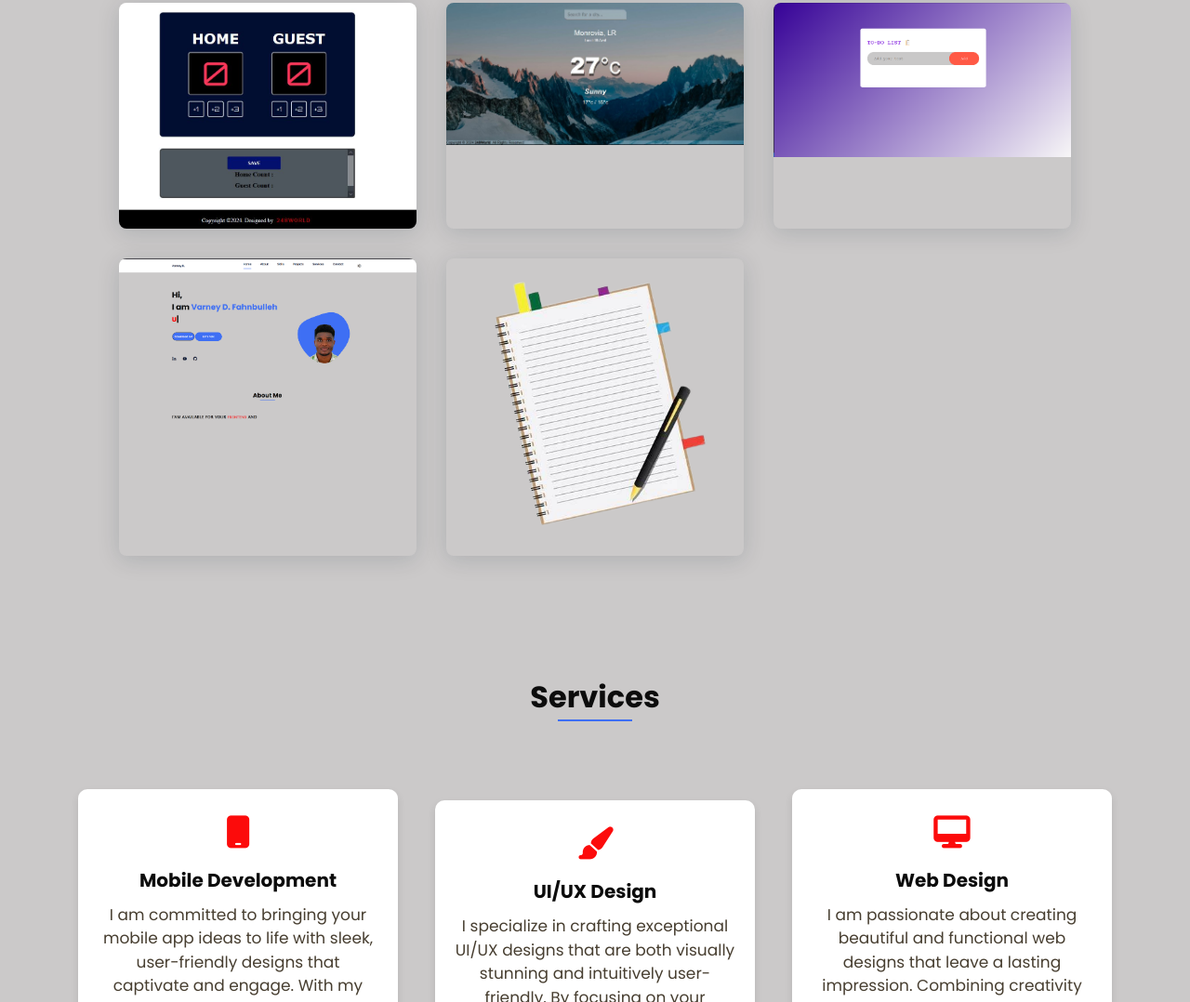
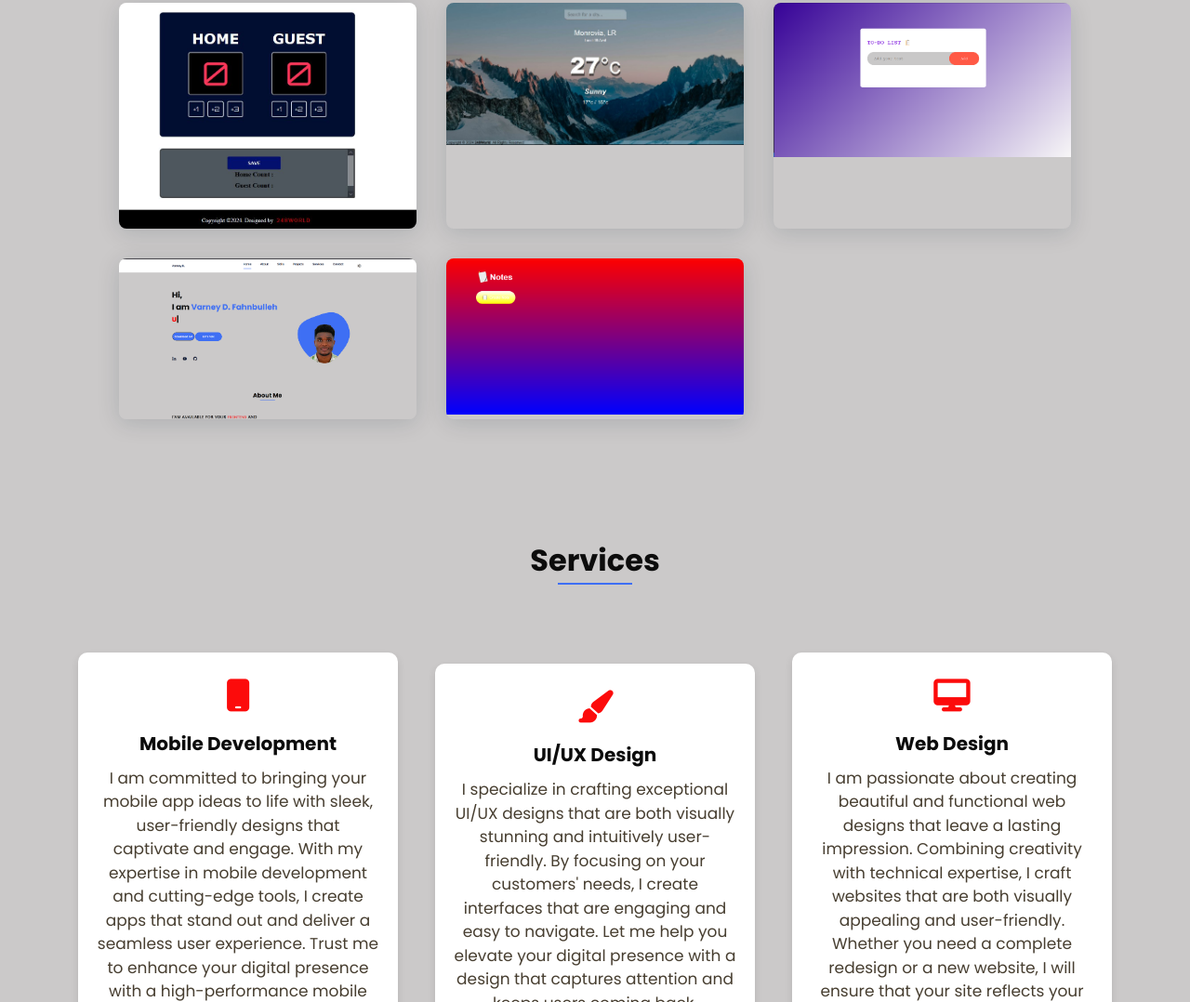
Before and after one commit to 248World/Portfolio, a plain HTML site: page index.html in a window 1280 px wide. Shown: the part 2195-3273 px from the top of the page at 93% size. Drawn offline with nearby package versions, Linux system fonts and the light colour scheme; a script that the page names is missing.

Commit message:
Update index.html

```diff
--- a/index.html
+++ b/index.html
@@ -203,7 +203,7 @@ Outside of coding, I’m involved in humanitarian work and motivational speaking
                     </a>
 
                     <a href="noteapp.html" class="work__img">
-                        <img src="notes.png" alt="">
+                        <img src="noteApp.png" alt="">
                     </a>
 
                     <script src="app.js"></script>
```
